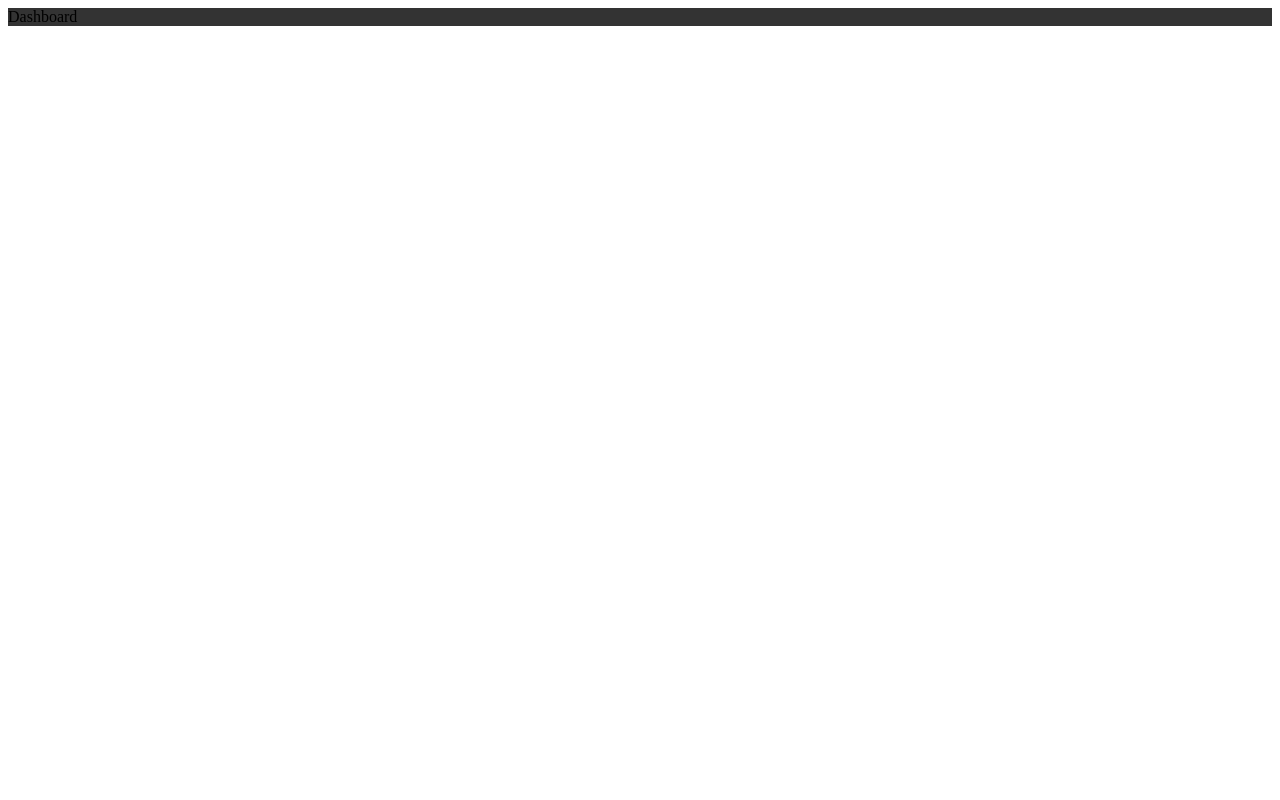
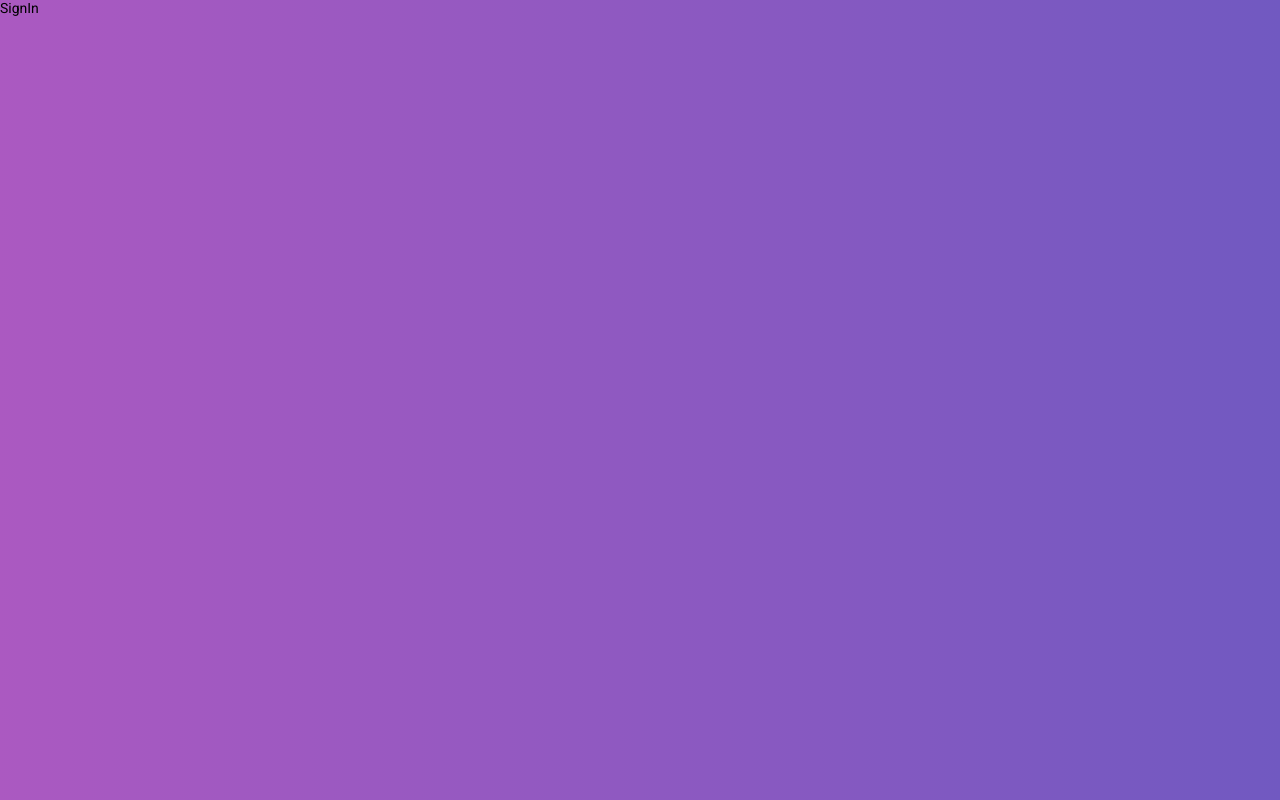
Before and after one commit to Futila/gobarder-web, a React (Create React App) app: page / in a window 1280 px wide. Before the commit this address led to /dashboard. Built offline with nearby package versions, Linux system fonts and the light colour scheme.

Commit message:
configured globalStyles and Root import

```diff
--- /dev/null
+++ b/config-overrides.js
@@ -0,0 +1,10 @@
+const { addBabelPlugin, override } = require('customize-cra');
+
+module.exports = override(
+  addBabelPlugin([
+    'babel-plugin-root-import',
+    {
+      rootPathSuffix: 'src',
+    },
+  ])
+);
--- a/public/index.html
+++ b/public/index.html
@@ -4,6 +4,12 @@
     <meta charset="utf-8" />
 
     <meta name="viewport" content="width=device-width, initial-scale=1" />
+    <link rel="preconnect" href="https://fonts.googleapis.com" />
+    <link rel="preconnect" href="https://fonts.gstatic.com" crossorigin />
+    <link
+      href="https://fonts.googleapis.com/css2?family=Roboto:wght@400;700&display=swap"
+      rel="stylesheet"
+    />
 
     <title>GoBarder</title>
   </head>
--- a/src/App.js
+++ b/src/App.js
@@ -4,8 +4,15 @@
 
 import MainRoutes from './routes';
 
+import GlobalStyle from './styles/global';
+
 function App() {
-  return <MainRoutes />;
+  return (
+    <>
+      <MainRoutes />
+      <GlobalStyle />
+    </>
+  );
 }
 
 export default App;
--- a/src/routes/Route.js
+++ b/src/routes/Route.js
@@ -2,15 +2,15 @@
 import { Route, Redirect } from 'react-router-dom';
 import PropTypes from 'prop-types';
 
-import AuthLayout from '../_layouts/auth';
-import DefaultLayout from '../_layouts/default';
+import AuthLayout from '~/pages/_layouts/auth';
+import DefaultLayout from '~/pages/_layouts/default';
 
 export default function RouteWrapper({
   component: Component,
   isPrivate,
   ...rest
 }) {
-  const signed = true;
+  const signed = false;
 
   if (!signed && isPrivate) {
     return <Redirect to="/" />;
--- /dev/null
+++ b/src/styles/global.js
@@ -0,0 +1,40 @@
+import { createGlobalStyle } from 'styled-components';
+
+export default createGlobalStyle`
+
+  *{
+    margin: 0;
+    padding: 0;
+    outline: 0;
+    box-sizing: border-box;
+  }
+
+  *:focus{
+    outline: 0
+  }
+
+  html, body, #root{
+    height: 100%;
+  }
+
+  body{
+    -webkit-font-smoothing: antialiased;
+  }
+
+  body, input, button {
+    font: 14px 'Roboto', sans-serif;
+  }
+
+  a{
+    text-decoration: none;
+  }
+
+  ul{
+    list-style: none;
+  }
+
+  button{
+    cursor: pointer;
+  }
+
+`;
```
Also changed, not shown: jsconfig.json (added, +8 -0 lines), package.json (+8 -4 lines), .eslintrc.js, src/pages/_layouts/auth/index.js (renamed from src/_layouts/auth/index.js), src/pages/_layouts/auth/styles.js (renamed from src/_layouts/auth/styles.js), src/pages/_layouts/default/index.js (renamed from src/_layouts/default/index.js), src/pages/_layouts/default/styles.js (renamed from src/_layouts/default/styles.js), 1 other file (tests, documents, lock files or other folders).
